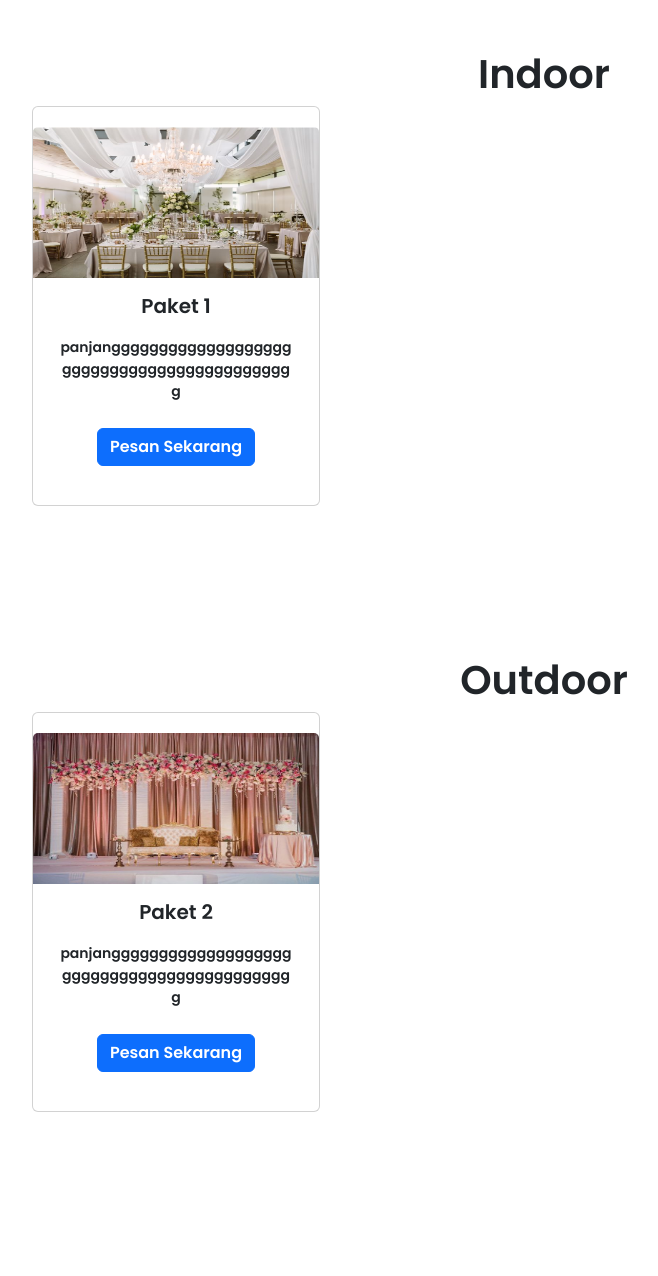
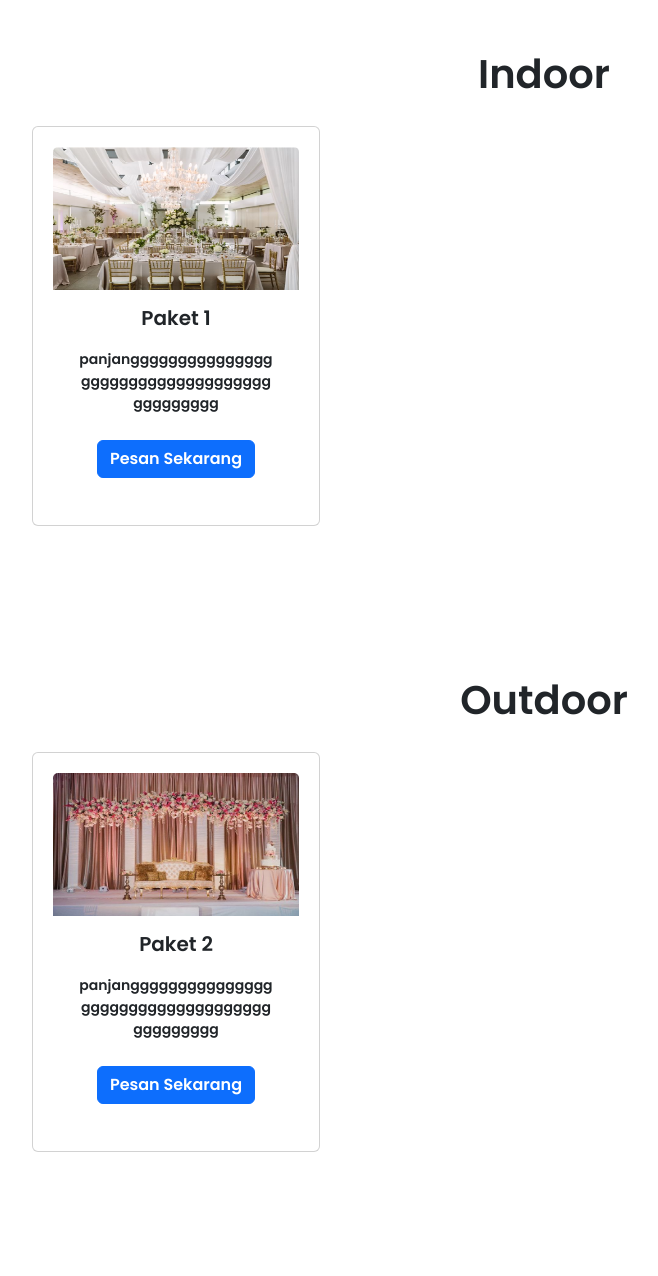
Before and after one commit to TinkerThinkerThings/Tubes-Implementasi-Perangkat-Lunak-Wedding-Organizer, a CodeIgniter app: page /Tubes-Implementasi-Perangkat-Lunak-Wedding-Organizer/index.php/Paket in a window 1280 px wide. Shown: the part 80-1356 px from the top of the page, without its empty margins (96-754 px from the left). Before the commit the page ends 1192 px from the top, so only its background shows below. Run offline with CodeIgniter, Linux system fonts and the light colour scheme; a user stored in the database is signed in; data comes from the database, SQL or seed files in the repository; some libraries are stand-ins or nearby versions.

Commit message:
merubah tampilan paket

```diff
--- a/application/views/Paket.php
+++ b/application/views/Paket.php
@@ -62,7 +62,7 @@
         <div class="row mt-1">
             <?php foreach ($indoorPaket as $item) { ?>
                 <div class="col-4">
-                    <div class="card" style="width: 18rem; height:25rem; padding-top:20px;">
+                    <div class="card" style="width: 18rem; height:25rem; margin-top:20px;  padding:20px;">
                         <img src="<?php echo $item->gambar; ?>" class="card-img-top" style="height:40% " style="" alt="...">
                         <div class="card-body">
                             <h5 class="card-title"><?php echo $item->namapaket; ?></h5>
@@ -80,7 +80,7 @@
         <div class="row">
             <?php foreach ($outdoorPaket as $item) { ?>
                 <div class="col-4">
-                    <div class="card" style="width: 18rem; height:25rem; padding-top:20px;">
+                    <div class="card" style="width: 18rem; height:25rem; margin-top:20px; padding:20px;">
 
                         <img src="<?php echo $item->gambar; ?>" class="card-img-top" style="height:40%" alt="...">
 
```
